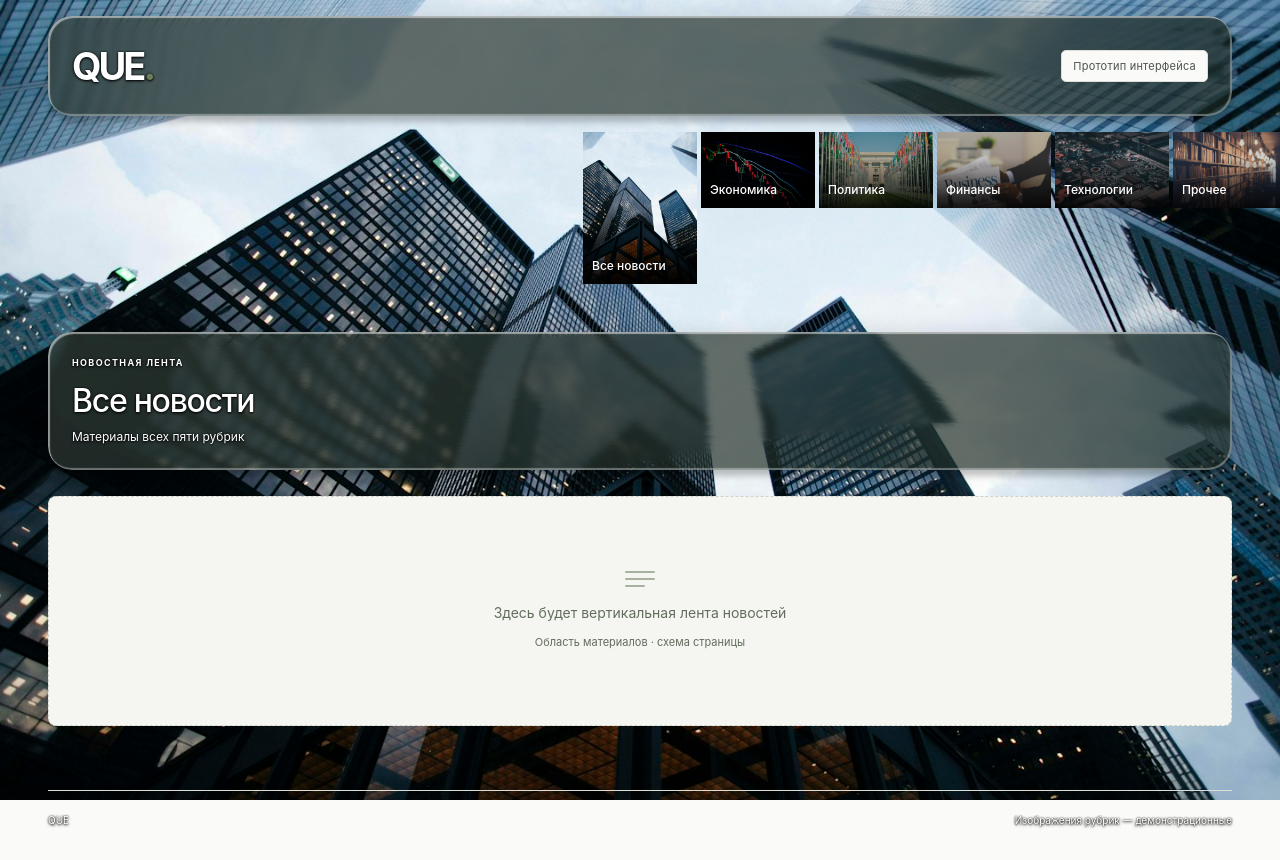
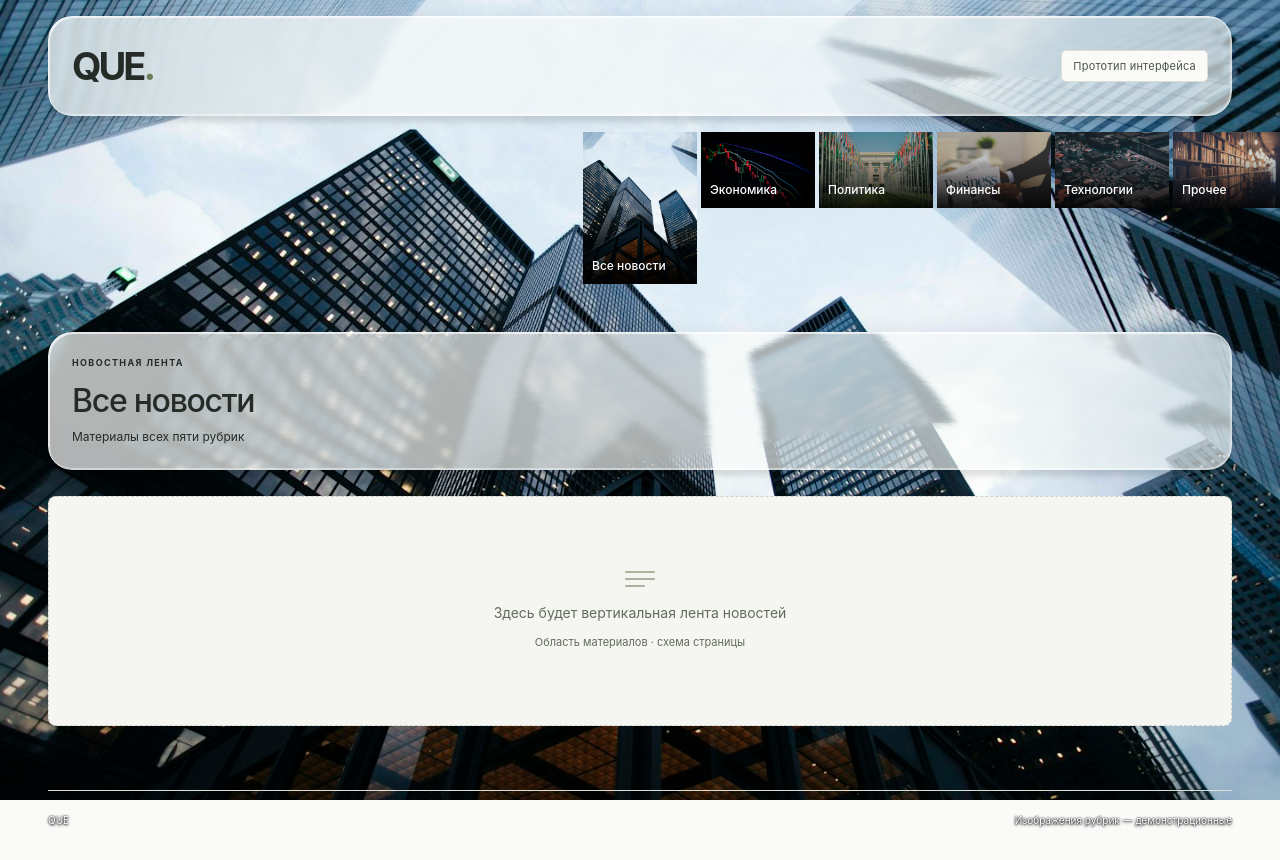
Before and after one commit to notglebatall/que, a React (Vite) app in the folder frontend/: page / in a window 1280 px wide. Built offline with nearby package versions, Linux system fonts and the light colour scheme.

Commit message:
style: lighten glass panels and improve text contrast

```diff
--- a/frontend/src/styles/globals.css
+++ b/frontend/src/styles/globals.css
@@ -74,12 +74,12 @@ button:focus-visible, a:focus-visible, [tabindex]:focus-visible {
 .page-width { width: min(1320px, calc(100% - 96px)); margin-inline: auto; }
 .skip-link { position: fixed; top: 8px; left: 16px; z-index: 20; padding: 12px 18px; background: white; border: 1px solid var(--border); transform: translateY(-160%); }
 .skip-link:focus { transform: translateY(0); }
-.liquid-glass { position: relative; isolation: isolate; overflow: hidden; border-radius: 24px; box-shadow: 0 6px 6px rgb(0 0 0 / 20%), 0 0 20px rgb(0 0 0 / 10%); }
+.liquid-glass { position: relative; isolation: isolate; overflow: hidden; border-radius: 24px; box-shadow: 0 6px 6px rgb(0 0 0 / 10%), 0 0 20px rgb(0 0 0 / 6%); }
 .liquid-glass-filter { position: absolute; pointer-events: none; }
 .liquid-glass-backdrop, .liquid-glass-tint, .liquid-glass-highlight { position: absolute; inset: 0; border-radius: inherit; pointer-events: none; }
 .liquid-glass-backdrop { z-index: 0; overflow: hidden; -webkit-backdrop-filter: blur(3px); backdrop-filter: blur(3px); isolation: isolate; }
-.liquid-glass-tint { z-index: 1; background: linear-gradient(135deg, rgb(255 255 255 / 10%), rgb(255 255 255 / 3%)), rgb(16 28 22 / 68%); }
-.liquid-glass-highlight { z-index: 2; box-shadow: inset 2px 2px 1px 0 rgb(255 255 255 / 50%), inset -1px -1px 1px 1px rgb(255 255 255 / 35%); }
+.liquid-glass-tint { z-index: 1; background: linear-gradient(135deg, rgb(255 255 255 / 36%), rgb(255 255 255 / 14%)), rgb(245 250 246 / 56%); }
+.liquid-glass-highlight { z-index: 2; box-shadow: inset 2px 2px 1px 0 rgb(255 255 255 / 70%), inset -1px -1px 1px 1px rgb(255 255 255 / 45%); }
 .liquid-glass-content { position: relative; z-index: 3; width: 100%; }
 .site-header { margin-block: 16px; padding: 20px 24px; }
 .site-header-content { display: flex; align-items: center; gap: 26px; min-height: 60px; }
@@ -113,7 +113,8 @@ button:focus-visible, a:focus-visible, [tabindex]:focus-visible {
 .feed-placeholder-mark > span:last-child { width: 65%; }
 .site-footer { display: flex; justify-content: space-between; gap: 18px; padding-block: 22px 32px; border-top: 1px solid var(--border); font-size: 10px; color: #4b554c; line-height: 1.5; }
 
-.site-header, .feed-header, .site-footer { color: white; text-shadow: 0 1px 3px #000, 0 0 2px #000; }
+.site-header, .feed-header { color: var(--foreground); text-shadow: none; }
+.site-footer { color: white; text-shadow: 0 1px 3px #000, 0 0 2px #000; }
 .feed-header .eyebrow, .feed-description { color: inherit; }
 .prototype-badge { background: var(--background); text-shadow: none; }
 .return-button { color: var(--foreground); text-shadow: none; }
```
